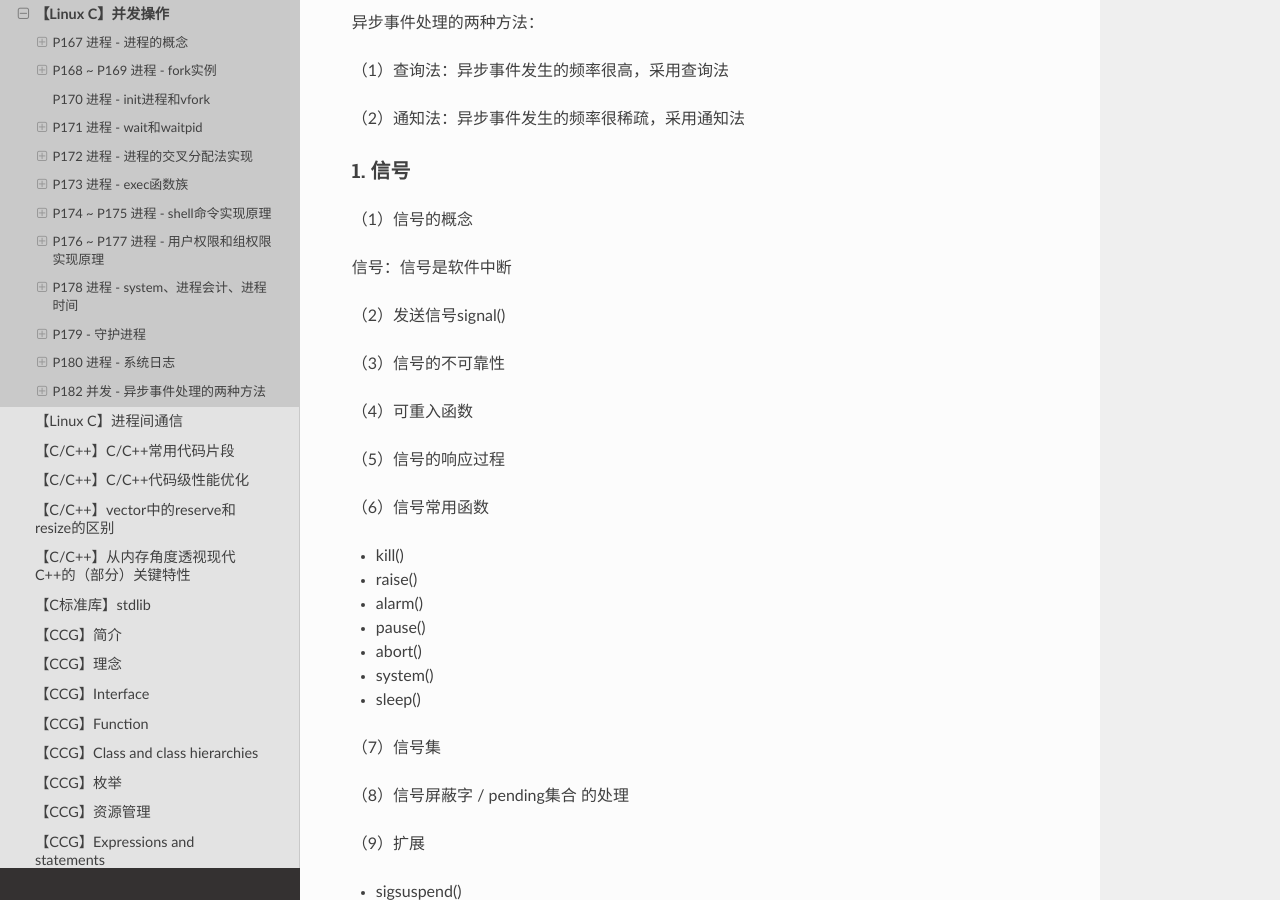
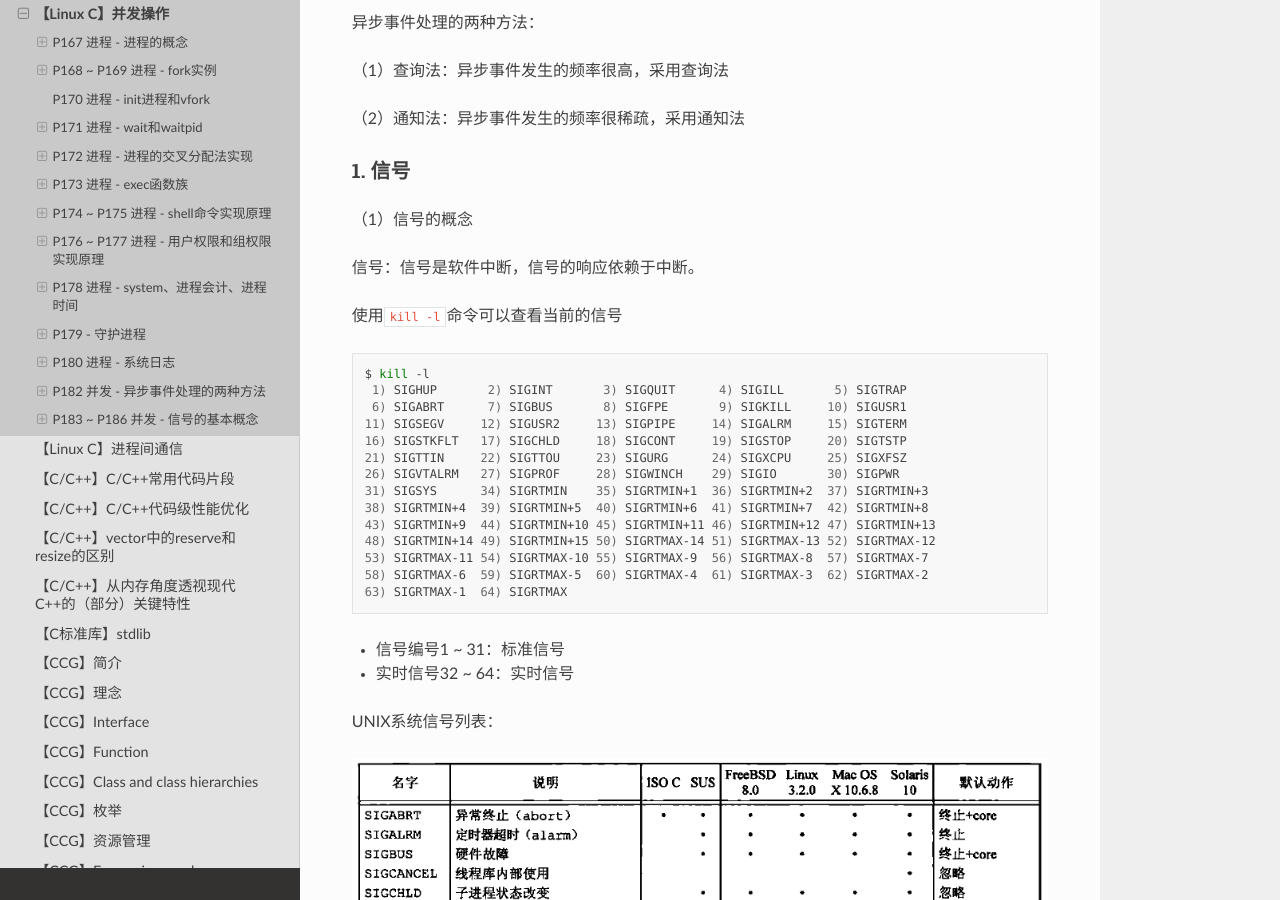
Before and after one commit to wallace-lai/learning-notes, a Sphinx documentation site: the page built from source/Language/linux-c2.md, in a window 1280 px wide and 900 px high, scrolled down 27711 px. Built offline with Sphinx 7.4.7 and the Read the Docs theme 2.0.0, drawn with Linux system fonts in a browser that asks for light colours; some of the changed text lies outside the part shown.

Commit message:
update linux c (#112)

````diff
--- a/source/Language/linux-c2.md
+++ b/source/Language/linux-c2.md
@@ -1274,9 +1274,46 @@
 ### 1. 信号
 （1）信号的概念
 
-信号：信号是软件中断
+信号：信号是软件中断，信号的响应依赖于中断。
+
+使用`kill -l`命令可以查看当前的信号
+
+```shell
+$ kill -l
+ 1) SIGHUP       2) SIGINT       3) SIGQUIT      4) SIGILL       5) SIGTRAP
+ 6) SIGABRT      7) SIGBUS       8) SIGFPE       9) SIGKILL     10) SIGUSR1
+11) SIGSEGV     12) SIGUSR2     13) SIGPIPE     14) SIGALRM     15) SIGTERM
+16) SIGSTKFLT   17) SIGCHLD     18) SIGCONT     19) SIGSTOP     20) SIGTSTP
+21) SIGTTIN     22) SIGTTOU     23) SIGURG      24) SIGXCPU     25) SIGXFSZ
+26) SIGVTALRM   27) SIGPROF     28) SIGWINCH    29) SIGIO       30) SIGPWR
+31) SIGSYS      34) SIGRTMIN    35) SIGRTMIN+1  36) SIGRTMIN+2  37) SIGRTMIN+3
+38) SIGRTMIN+4  39) SIGRTMIN+5  40) SIGRTMIN+6  41) SIGRTMIN+7  42) SIGRTMIN+8
+43) SIGRTMIN+9  44) SIGRTMIN+10 45) SIGRTMIN+11 46) SIGRTMIN+12 47) SIGRTMIN+13
+48) SIGRTMIN+14 49) SIGRTMIN+15 50) SIGRTMAX-14 51) SIGRTMAX-13 52) SIGRTMAX-12
+53) SIGRTMAX-11 54) SIGRTMAX-10 55) SIGRTMAX-9  56) SIGRTMAX-8  57) SIGRTMAX-7
+58) SIGRTMAX-6  59) SIGRTMAX-5  60) SIGRTMAX-4  61) SIGRTMAX-3  62) SIGRTMAX-2
+63) SIGRTMAX-1  64) SIGRTMAX
+```
+
+
+- 信号编号1 ~ 31：标准信号
+- 实时信号32 ~ 64：实时信号
+
+UNIX系统信号列表：
+
+![UNIX系统列表](../media/images/Language/linux-c10.png)
+
+
 
 （2）发送信号signal()
+
+```c
+    #include <signal.h>
+
+    typedef void (*sighandler_t)(int);
+
+    sighandler_t signal(int signum, sighandler_t handler);
+```
 
 （3）信号的不可靠性
 
@@ -1308,3 +1345,54 @@
 （10）实时信号
 
 ### 2. 线程
+
+## P183 ~ P186 并发 - 信号的基本概念
+
+### 1. signal()接口
+
+```c
+    #include <signal.h>
+
+    typedef void (*sighandler_t)(int);
+
+    sighandler_t signal(int signum, sighandler_t handler);
+```
+
+注意：**不建议使用signal()，尽量使用sigaction()代替该函数**
+
+```c
+    #include <signal.h>
+
+    int sigaction(int signum, const struct sigaction *act,
+        struct sigaction *oldact);
+```
+
+### 2. 简单signal实例
+
+写一个简单的打印星号的程序：
+
+```c
+int main()
+{
+    for (int i = 0; i < 10; i++) {
+        write(1, "*", 1);
+        sleep(1);
+    }
+
+    exit(0);
+}
+```
+
+使用CTRL + C打断程序的执行：
+
+```shell
+$ ./star
+*****^C
+$
+```
+
+（1）使用`CTRL+C`相当于是发送了`SIGINT`信号，即`CTRL+C`是`SIGINT`的快捷键
+
+（2）`SIGINT`信号的默认动作是终止程序
+
+（3）使用`CTRL+\`相当于是发送了`SIGQUIT`信号
````
Also changed, not shown: source/media/images/Language/linux-c10.png (added).
